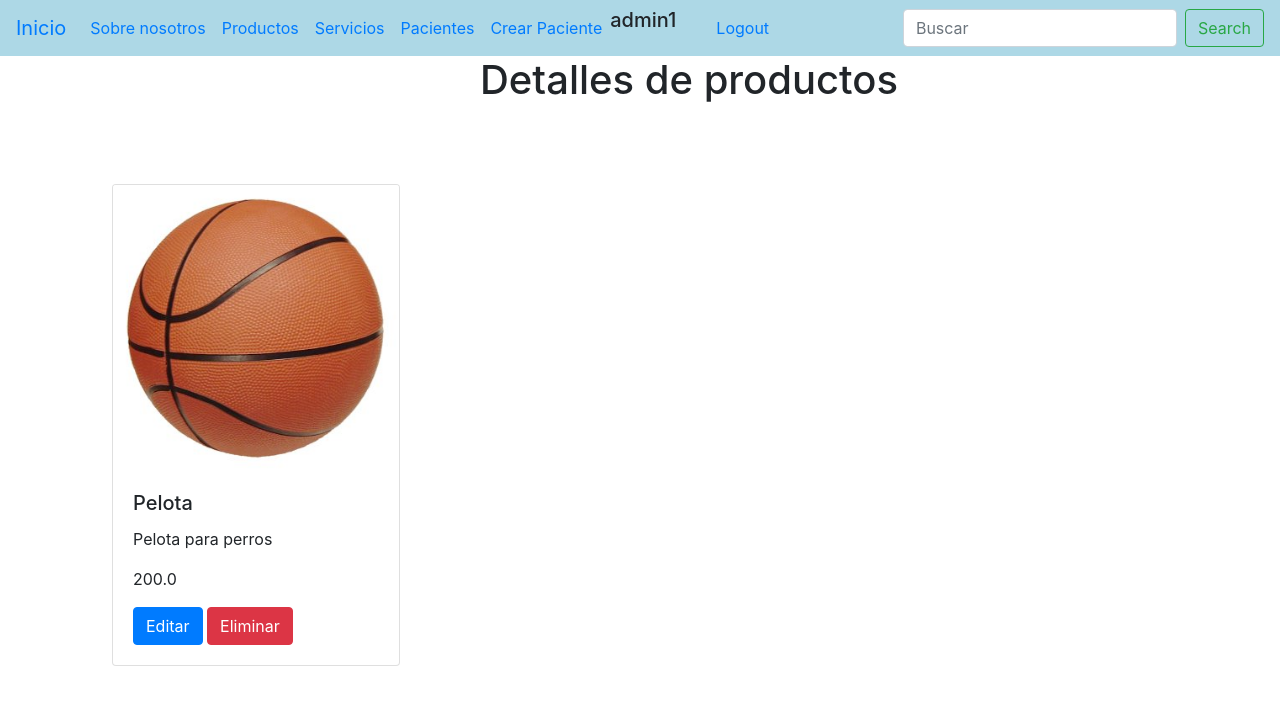
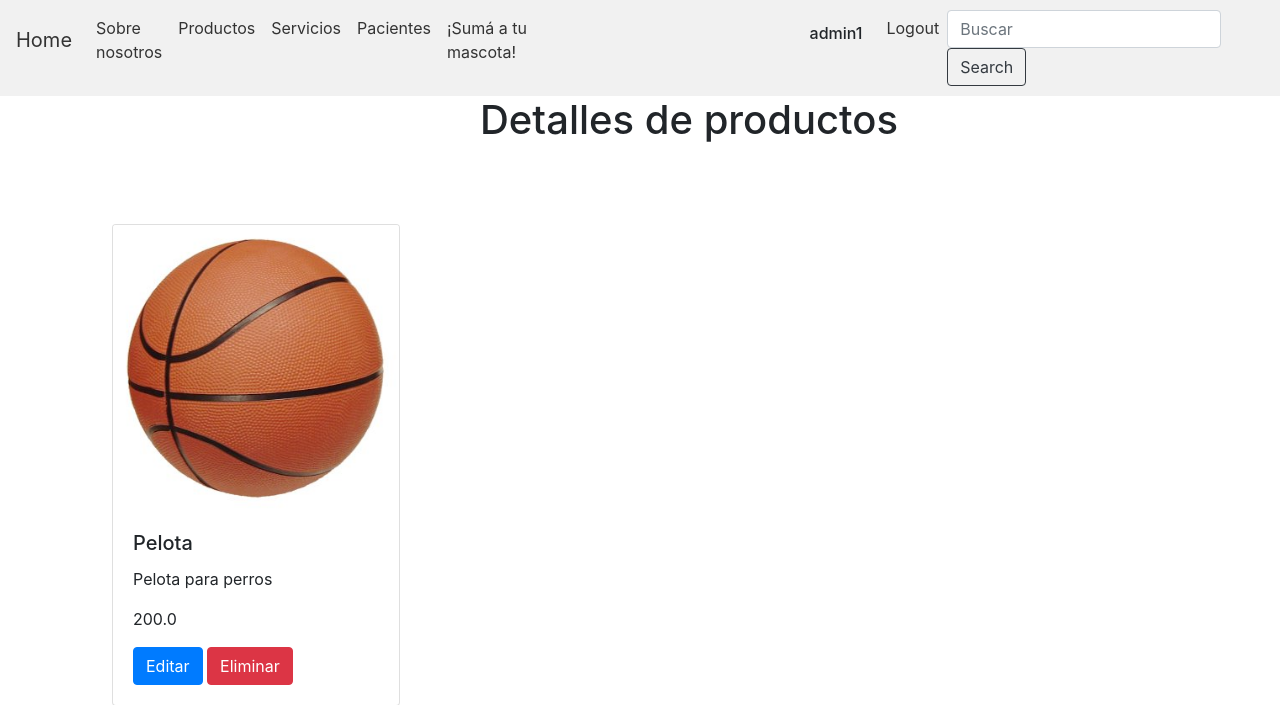
Before and after one commit to sarabuch/entrega_1, a Django app: page /mascotas/detail-product/1/ in a window 1280 px wide. Shown: the top 705 px of the page. Run offline with Django 4.2, Linux system fonts and the light colour scheme; the first user in the database is signed in; data comes from the database, SQL or seed files in the repository.

Commit message:
Estilos / LoginRequired

```diff
--- a/mascotas/views.py
+++ b/mascotas/views.py
@@ -53,21 +53,21 @@ class Detail_service(DetailView):
     model = Servicios
     template_name= 'detail_service.html'
 
-class Delete_product(DeleteView):
+class Delete_product(LoginRequiredMixin, DeleteView):
     model = Productos
     template_name = 'delete_product.html'
 
     def get_success_url(self):
         return reverse('products.html')
 
-class Delete_service(DeleteView):
+class Delete_service(LoginRequiredMixin, DeleteView):
     model = Servicios
     template_name = 'delete_service.html'
 
     def get_success_url(self):
         return reverse('servicios.html')
 
-class Update_product(UpdateView):
+class Update_product(LoginRequiredMixin, UpdateView):
     model = Productos
     template_name = 'update_product.html'
     fields = '__all__'
@@ -76,7 +76,7 @@ class Update_product(UpdateView):
     def get_success_url(self):
         return reverse('detail_product', kwargs = {'pk':self.object.pk})
 
-class Update_service(UpdateView):
+class Update_service(LoginRequiredMixin, UpdateView):
     model = Servicios
     template_name = 'update_service.html'
     fields = '__all__'
--- a/templates/base.html
+++ b/templates/base.html
@@ -14,8 +14,9 @@
 </head>
 
 <body>
-    <nav class="navbar navbar-expand-lg navbar " style="background: lightblue;">
-        <a class="navbar-brand" href="/">Inicio</a>
+    <nav class="navbar navbar-expand-lg navbar " style="background: rgb(241, 241, 241);">
+    <!--<nav class="navbar navbar-dark bg-dark"> -->
+        <a class="navbar-brand" href="/"><p style="color:rgb(51, 51, 51)">Home</p></a>
         <button class="navbar-toggler" type="button" data-toggle="collapse" data-target="#navbarSupportedContent"
             aria-controls="navbarSupportedContent" aria-expanded="false" aria-label="Toggle navigation">
             <span class="navbar-toggler-icon"></span>
@@ -24,23 +25,23 @@
         <div class="collapse navbar-collapse" id="navbarSupportedContent">
             <ul class="navbar-nav mr-auto">
                 <li class="nav-item active">
-                    <a class="nav-link" href="/about/">Sobre nosotros <span class="sr-only">(current)</span></a>
+                    <a class="nav-link" href="/about/"><p style="color:rgb(51, 51, 51)">Sobre nosotros</p><span class="sr-only">(current)</span></a>
                 </li>
                 <li class="nav-item active">
-                    <a class="nav-link" href="/mascotas/productos/">Productos <span class="sr-only">(current)</span></a>
+                    <a class="nav-link" href="/mascotas/productos/"><p style="color:rgb(51, 51, 51)">Productos</p><span class="sr-only">(current)</span></a>
                 </li>
                 <li class="nav-item">
-                    <a class="nav-link" href="/mascotas/servicios/">Servicios</a>
+                    <a class="nav-link" href="/mascotas/servicios/"><p style="color:rgb(51, 51, 51)">Servicios</p></a>
                 </li>
                 <li class="nav-item">
-                    <a class="nav-link" href="/mascotas/pacientes/">Pacientes</a>
+                    <a class="nav-link" href="/mascotas/pacientes/"><p style="color:rgb(51, 51, 51)">Pacientes</p></a>
                 </li>
                 {% if request.user.is_authenticated %}
                 <li class="nav-item">
-                    <a class="nav-link" href="/mascotas/crear-paciente/">Crear Paciente</a>
+                    <a class="nav-link" href="/mascotas/crear-paciente/"><p style="color:rgb(51, 51, 51)">¡Sumá a tu mascota!</p></a>
                 </li>
-                <li class="nav-item" style="margin-right: 2rem">
-                    <h5>{{request.user.username}}</h5>
+                <li class="nav-item" style="margin-right: 1rem; margin-left: 17rem; margin-top: 1rem;">
+                    <h6>{{request.user.username}}</h6>
                 </li>
 
                 <li class="nav-item">
@@ -48,21 +49,21 @@
                 </li>
 
                 <li class="nav-item">
-                    <a class="nav-link" href="/logout/">Logout</a>
+                    <a class="nav-link" href="/logout/"><p style="color:rgb(51, 51, 51)">Logout</p></a>
                 </li>
                 {% else %}
                 <li class="nav-item">
-                    <a class="nav-link" href="/login/">Login</a>
+                    <a class="nav-link" href="/login/"><p style="color:rgb(51, 51, 51)">Login</p></a>
                 </li>
                 <li class="nav-item">
-                    <a class="nav-link" href="/register/">Register</a>
+                    <a class="nav-link" href="/register/"><p style="color:rgb(51, 51, 51)">Registrarse</p></a>
                 </li>
                 {% endif %}
             </ul>
             </form>
                 <form class="form-inline my-2 my-lg-0" action = "/mascotas/busqueda/" method = "GET">
                 <input class="form-control mr-sm-2" type="text" placeholder="Buscar" aria-label="Search" name = 'search'>
-                <button class="btn btn-outline-success my-2 my-sm-0" type="submit">Search</button>
+                <button class="btn btn-outline-dark" type="submit">Search</button>
             </form>
         </div>
 
--- a/templates/detail_product.html
+++ b/templates/detail_product.html
@@ -16,8 +16,10 @@
             <h5 class="card-title">{{object.name}}</h5>
             <p class="card-text">{{object.description}}</p>
             <p class="card-text">{{object.price}}</p>
+            {% if request.user.is_authenticated %}
             <a href="/mascotas/update-product/{{object.id}}/" class="btn btn-primary">Editar</a>
             <a href="/mascotas/delete-product/{{object.id}}/" class="btn btn-danger">Eliminar</a>
+            {% endif %}
         </div>
     </div>
 
--- a/templates/detail_service.html
+++ b/templates/detail_service.html
@@ -16,8 +16,10 @@
             <h5 class="card-title">{{object.name}}</h5>
             <p class="card-text">{{object.description}}</p>
             <p class="card-text">{{object.price}}</p>
+            {% if request.user.is_authenticated %}
             <a href="/mascotas/update-service/{{object.id}}/" class="btn btn-primary">Editar</a>
             <a href="/mascotas/delete-service/{{object.id}}/" class="btn btn-danger">Eliminar</a>
+            {% endif %}
         </div>
     </div>
 
```
Also changed, not shown: db.sqlite3.
